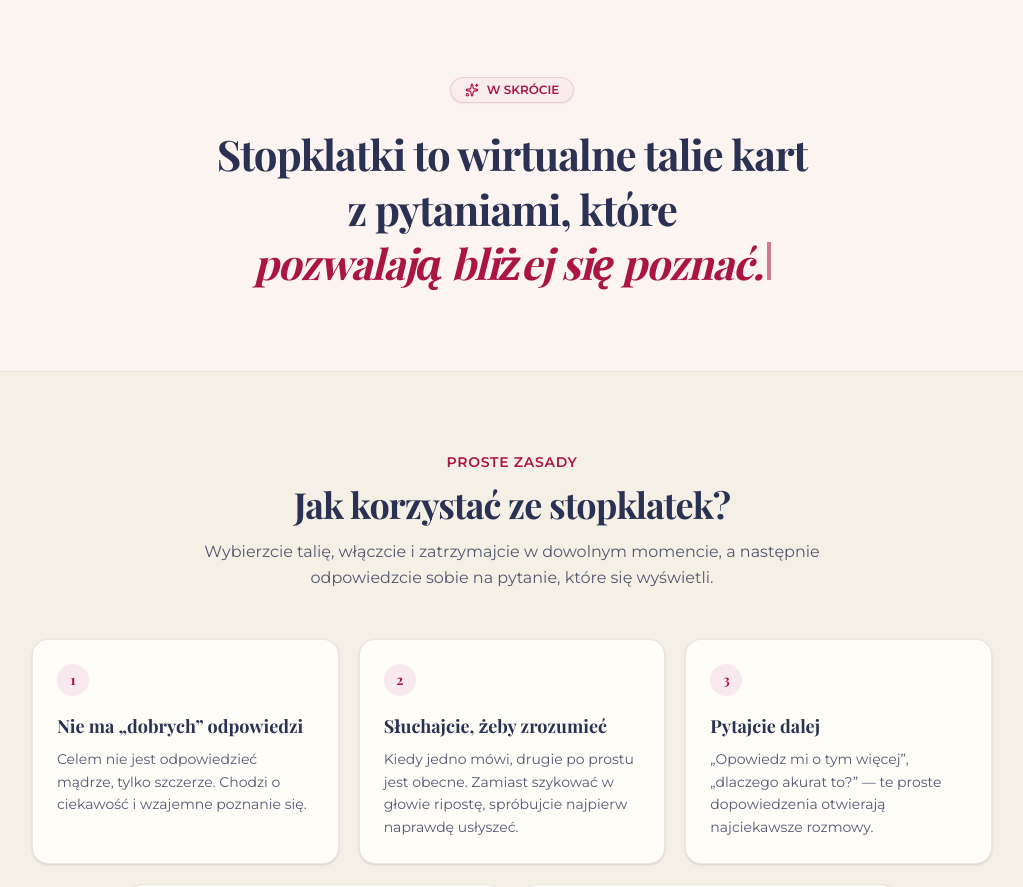
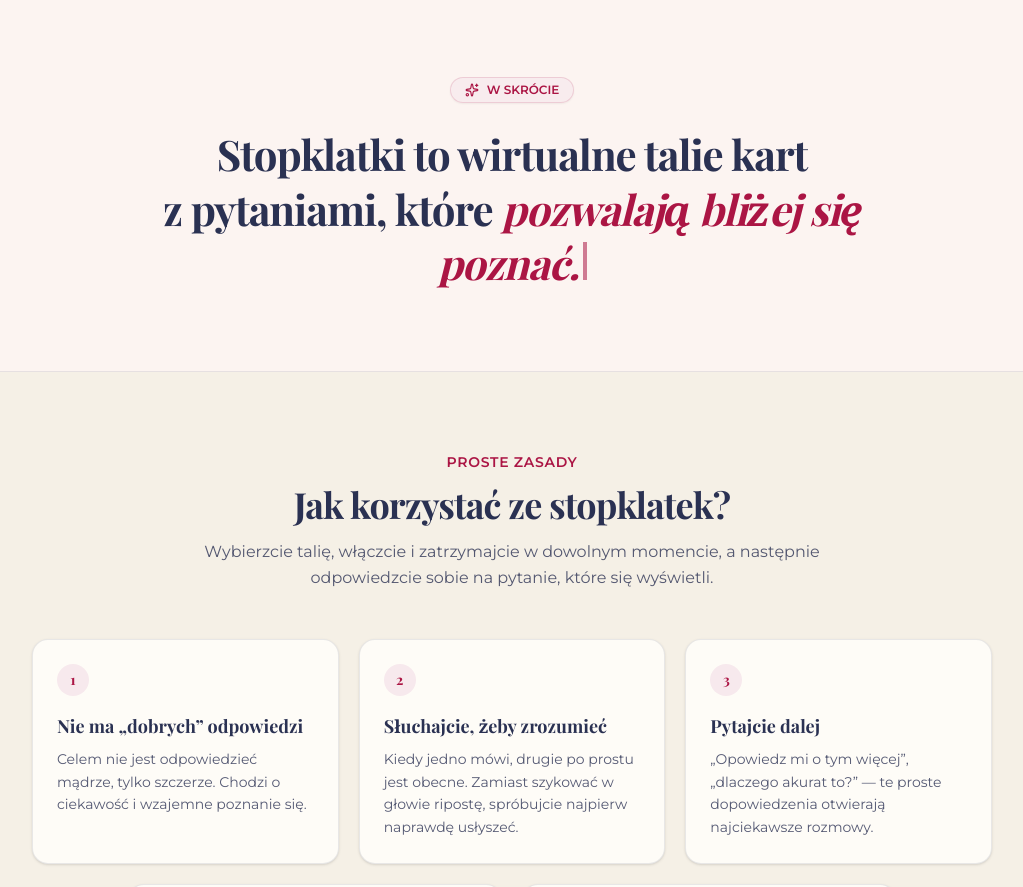
Before and after one commit to achiorr/100-pytan-na-bliskosc, a Next.js app: page / in a window 1280 px wide. Shown: the part 800-1687 px from the top of the page, without its empty margins (128-1151 px from the left). Built offline with nearby package versions, Linux system fonts and the light colour scheme; no server answers; a web font is replaced by a local one.

Commit message:
fix: zablokuj stala wysokosc tekstu dynamicznego, aby uniknac skakania ekranu

```diff
--- a/components/DynamicTagline.tsx
+++ b/components/DynamicTagline.tsx
@@ -57,11 +57,23 @@ export default function DynamicTagline() {
           <span>W SKRÓCIE</span>
         </div>
 
-        {/* Dynamiczny napis z efektem pisania i kasowania */}
-        <div className="min-h-[130px] sm:min-h-[140px] md:min-h-[160px] flex items-center justify-center">
-          <h2 className="font-heading text-2xl sm:text-3xl md:text-4xl lg:text-[42px] font-bold tracking-tight text-granat leading-[1.3] max-w-3xl">
+        {/* Kontener o stałej wysokości z wykorzystaniem CSS Grid stack (zero skakania tekstu) */}
+        <div className="grid grid-cols-1 grid-rows-1 items-center justify-center text-center w-full max-w-3xl">
+          {/* Niewidoczna warstwa blokująca maksymalną wysokość tekstu na stałe */}
+          <h2
+            className="col-start-1 row-start-1 font-heading text-2xl sm:text-3xl md:text-4xl lg:text-[42px] font-bold tracking-tight text-granat leading-[1.3] invisible pointer-events-none select-none"
+            aria-hidden="true"
+          >
             Stopklatki to wirtualne talie kart z&nbsp;pytaniami, które{" "}
-            <span className="text-burgund inline-block font-heading italic font-bold">
+            <span className="font-heading italic font-bold">
+              pozwalają na nowo odkrywać siebie nawzajem.
+            </span>
+          </h2>
+
+          {/* Widoczna warstwa z aktualnie animowanym tekstem */}
+          <h2 className="col-start-1 row-start-1 font-heading text-2xl sm:text-3xl md:text-4xl lg:text-[42px] font-bold tracking-tight text-granat leading-[1.3]">
+            Stopklatki to wirtualne talie kart z&nbsp;pytaniami, które{" "}
+            <span className="text-burgund font-heading italic font-bold">
               {currentText}
               <span
                 className="inline-block w-[3px] sm:w-[4px] h-[0.9em] bg-burgund ml-1 align-baseline animate-pulse"
```
